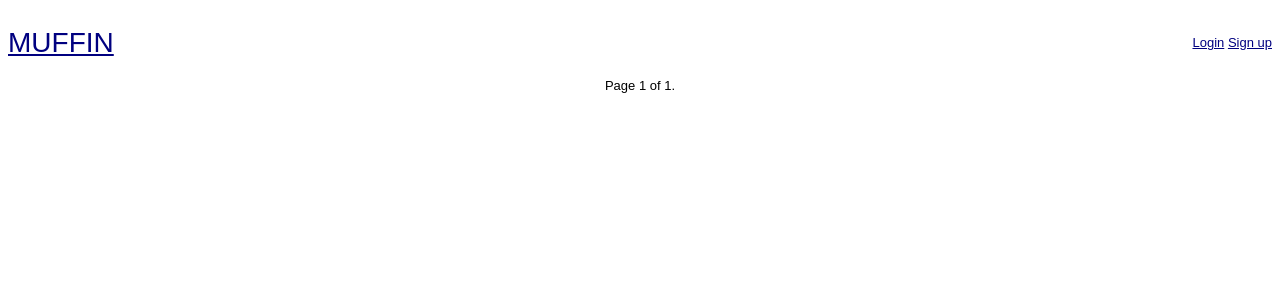
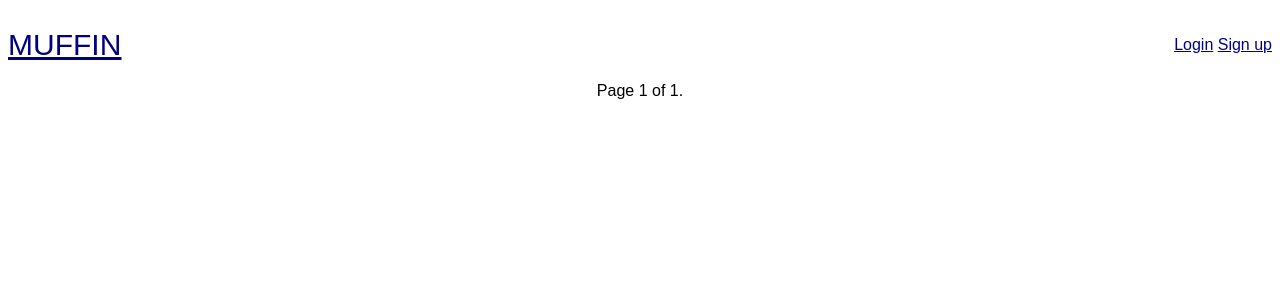
Before and after one commit to Erich-e/muffin, a Django app: page /muffin/ in a window 1280 px wide. Shown: the top 300 px of the page. Run offline with Django 3.2, Linux system fonts and the light colour scheme; data that the repository does not hold is empty.

Commit message:
bump font sizes

```diff
--- a/muffin/static/muffin/style.css
+++ b/muffin/static/muffin/style.css
@@ -1,20 +1,18 @@
-
 body {
     background-color:#ffffff;
     color:#000000;
-    font: 13px Arial, Tahoma, Helvetica, sans-serif;
+    font: 16px Arial, Tahoma, Helvetica, sans-serif;
 }
 div.unimportant {
         color:#808080;
 }
 h1 {
-    #text-decoration:underline;
-    font: 28px Arial, Tahoma, Helvetica, sans-serif;
+    text-decoration:underline;
+    font: 30px Arial, Tahoma, Helvetica, sans-serif;
     color: #202000;
 }
 h2 {
-    #text-decoration:underline;
-    font: 22px Arial, Tahoma, Helvetica, sans-serif;
+    font: 20px Arial, Tahoma, Helvetica, sans-serif;
     color: #202020;
 }
 table.maintable {
```
